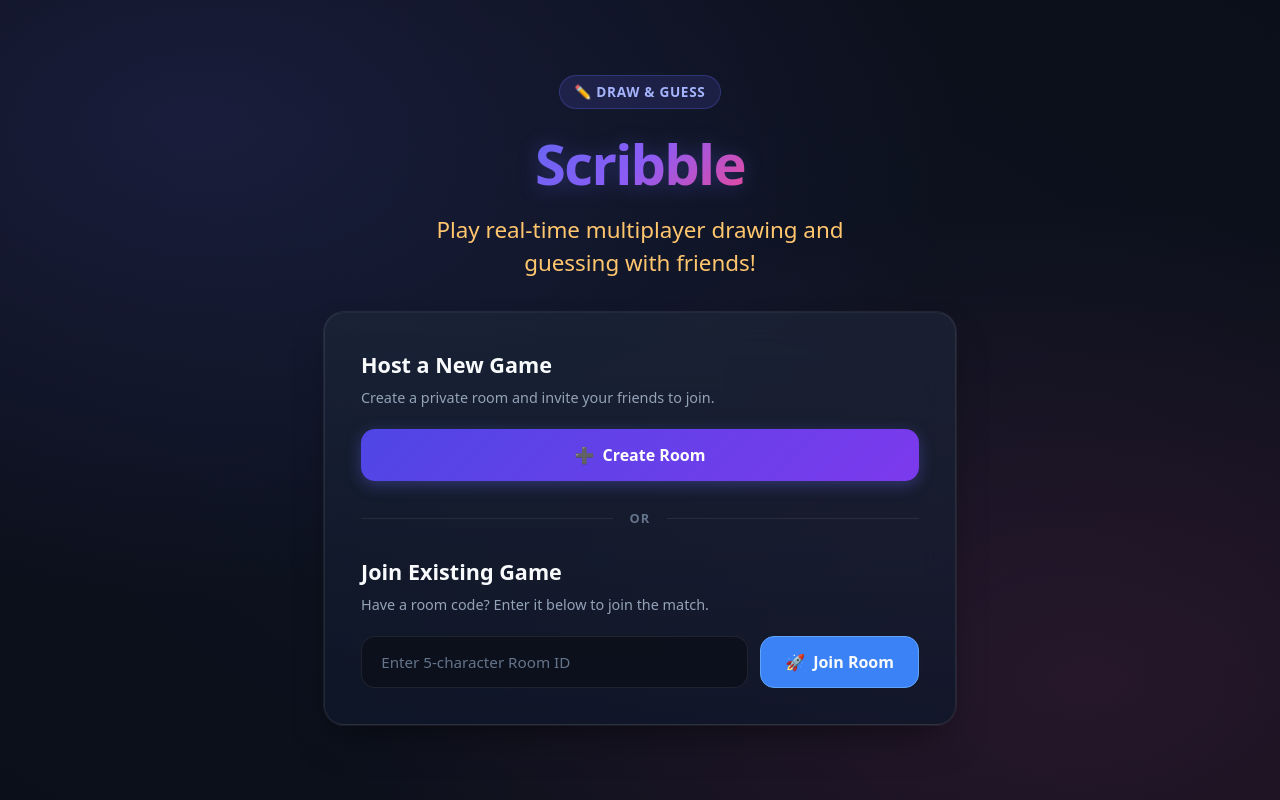
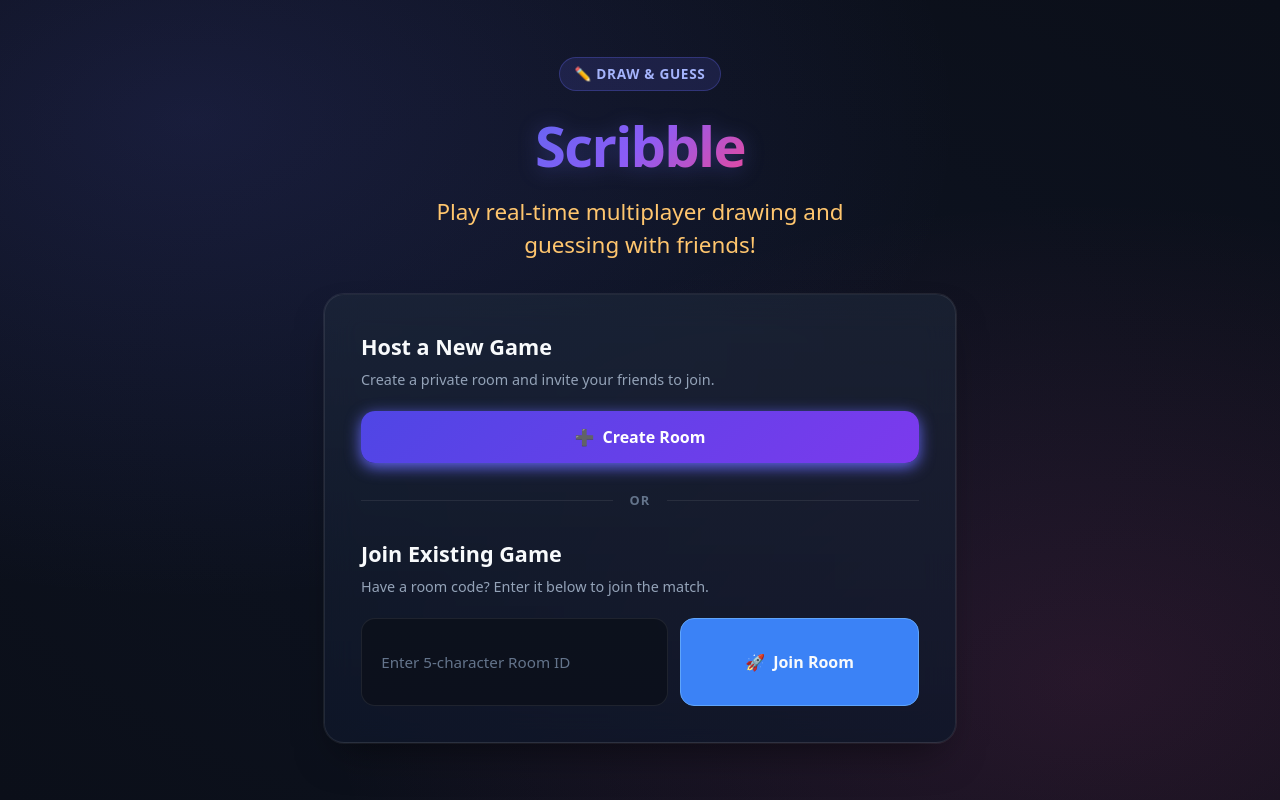
Before and after one commit to Sehaj-08/scribble, a React (Vite) app in the folder frontend/: page / in a window 1280 px wide. Built offline with nearby package versions, Linux system fonts and the light colour scheme; no server answers.

Commit message:
css module 5 done

```diff
--- a/frontend/src/index.css
+++ b/frontend/src/index.css
@@ -19,7 +19,7 @@
   --accent-primary-hover: #4f46e5;
   --gradient-brand: linear-gradient(135deg, #6366f1 0%, #8b5cf6 50%, #ec4899 100%);
   --gradient-btn-primary: linear-gradient(135deg, #4f46e5 0%, #7c3aed 100%);
-  --gradient-btn-primary-hover: linear-gradient(135deg, #4338ca 0%, #6d28d9 100%);
+  /* --gradient-btn-primary-hover: linear-gradient(135deg, #4338ca 0%, #6d28d9 100%); */
   --gradient-card: linear-gradient(180deg, rgba(30, 41, 59, 0.6) 0%, rgba(15, 23, 42, 0.8) 100%);
 
   --error-bg: rgba(239, 68, 68, 0.12);
@@ -36,6 +36,9 @@
 
   --font-family: system-ui, -apple-system, BlinkMacSystemFont, 'Segoe UI', Roboto, Oxygen, Ubuntu, Cantarell, sans-serif;
   --transition-smooth: all 0.2s cubic-bezier(0.4, 0, 0.2, 1);
+
+
+
 }
 
 * {
@@ -64,7 +67,7 @@ body {
 #root {
   width: 100%;
   max-width: 680px;
-  margin: 0 auto;
+  margin: 0 auto  ;
   padding: 1.5rem;
 }
 
@@ -216,13 +219,13 @@ button {
   background: var(--gradient-btn-primary);
   color: #ffffff;
   border-radius: var(--radius-md);
-  box-shadow: 0 4px 15px rgba(99, 102, 241, 0.35);
+  box-shadow: 0 4px 15px rgba(99, 102, 241, 1);
 }
 
 .primary-btn:hover:not(:disabled) {
   background: var(--gradient-btn-primary-hover);
   transform: translateY(-2px);
-  box-shadow: 0 6px 20px rgba(99, 102, 241, 0.45);
+  box-shadow: 0 6px 200px rgba(99, 102, 241, 0.45);
 }
 
 .primary-btn:active:not(:disabled) {
@@ -230,11 +233,17 @@ button {
 }
 
 .secondary-btn {
-  padding: 0.85rem 1.5rem;
+  display: inline-flex;
+  flex-direction: column;
+align-items: center;
+gap: 0.75rem;
+
+  padding: 2rem 4rem;
   background: rgba(255, 255, 255, 0.08);
   border: 1px solid rgba(255, 255, 255, 0.15);
   color: var(--text-primary);
   border-radius: var(--radius-md);
+  transition: all 0.2s ease-in-out;
 }
 
 .secondary-btn:hover:not(:disabled) {
@@ -242,6 +251,8 @@ button {
   border-color: rgba(255, 255, 255, 0.25);
   transform: translateY(-1px);
   box-shadow: 0 10px 20px rgba(255, 71, 87, 0.3);
+
+
 }
 
 .secondary-btn:active:not(:disabled) {
--- a/frontend/src/pages/Lobby.jsx
+++ b/frontend/src/pages/Lobby.jsx
@@ -89,7 +89,7 @@ function Lobby() {
               {roomId && (
                 <button
                   onClick={handleCopyCode}
-                  style={{ background: 'transparent', border: '1px solid #ccc', borderRadius: '4px', cursor: 'pointer', padding: '2px 6px', fontSize: '0.8rem' }}
+                  style={{ background: 'transparent', border: '1px solid #ccc', borderRadius: '4px', cursor: 'pointer',padding : "2px 6px", fontSize: '0.8rem' }}
                 >
                   {copySuccess ? 'Copied!' : 'Copy'}
                 </button>
```
Lines whose indentation alone changed are shown as unchanged.
